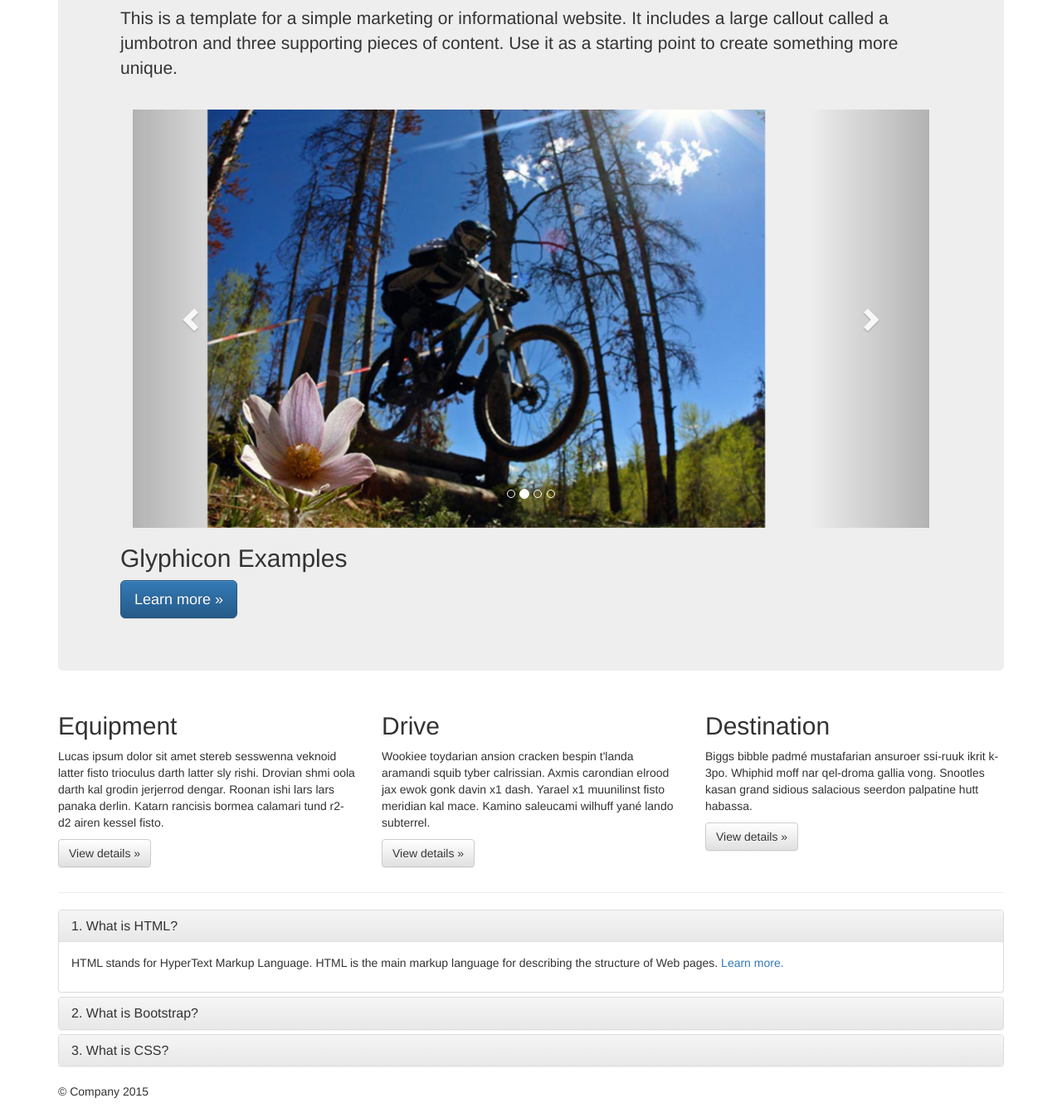
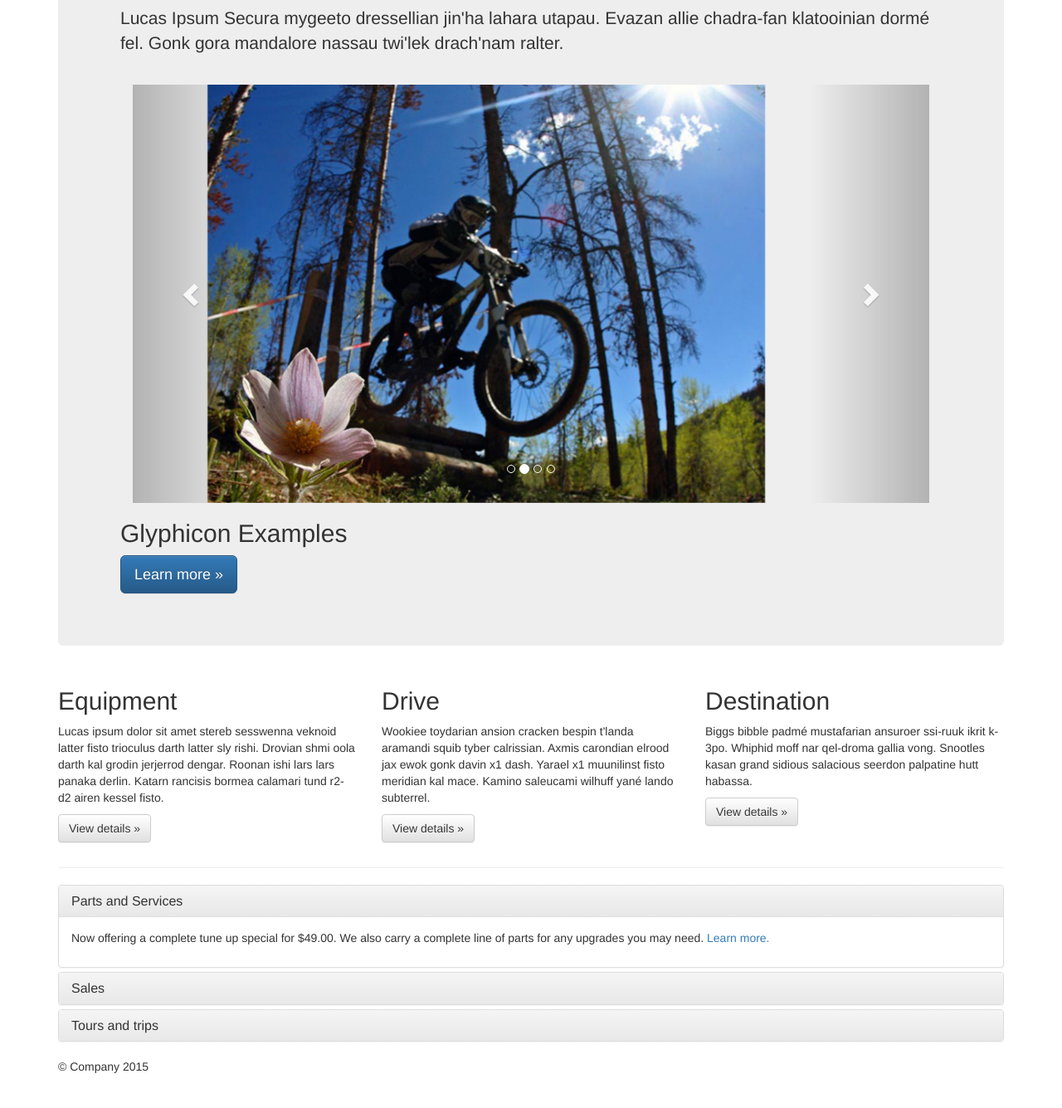
Before and after one commit to ChamberlinB/Assignment_1, a plain HTML site: page index.html in a window 1280 px wide. Shown: the part 310-1645 px from the top of the page at 83% size. After the commit the page ends 1615 px from the top, so only its background shows below. Drawn offline with nearby package versions, Linux system fonts and the light colour scheme.

Commit message:
Update index.html
Work includes accordion articles.

```diff
--- a/index.html
+++ b/index.html
@@ -92,7 +92,7 @@
     	<div class="jumbotron">
 			<div class="container">
         <h1>Welcome To My Bike Shop!</h1>
-        <p class"lead">This is a template for a simple marketing or informational website. It includes a large callout called a jumbotron and three supporting pieces of content. Use it as a starting point to create something more unique.</p>
+        <p class"lead">Lucas Ipsum Secura mygeeto dressellian jin'ha lahara utapau. Evazan allie chadra-fan klatooinian dormé fel. Gonk gora mandalore nassau twi'lek drach'nam ralter.</p>
 
 
 
@@ -192,36 +192,36 @@
         <div class="panel panel-default">
             <div class="panel-heading">
                 <h4 class="panel-title">
-                    <a data-toggle="collapse" data-parent="#accordion" href="#collapseOne">1. What is HTML?</a>
+                    <a data-toggle="collapse" data-parent="#accordion" href="#collapseOne">Parts and Services</a>
                 </h4>
             </div>
             <div id="collapseOne" class="panel-collapse collapse in">
                 <div class="panel-body">
-                    <p>HTML stands for HyperText Markup Language. HTML is the main markup language for describing the structure of Web pages. <a href="http://www.tutorialrepublic.com/html-tutorial/" target="_blank">Learn more.</a></p>
+                    <p>Now offering a complete tune up special for $49.00.  We also carry a complete line of parts for any upgrades you may need. <a href="blank" target="_blank">Learn more.</a></p>
                 </div>
             </div>
         </div>
         <div class="panel panel-default">
             <div class="panel-heading">
                 <h4 class="panel-title">
-                    <a data-toggle="collapse" data-parent="#accordion" href="#collapseTwo">2. What is Bootstrap?</a>
+                    <a data-toggle="collapse" data-parent="#accordion" href="#collapseTwo">Sales</a>
                 </h4>
             </div>
             <div id="collapseTwo" class="panel-collapse collapse">
                 <div class="panel-body">
-                    <p>Bootstrap is a powerful front-end framework for faster and easier web development. It is a collection of CSS and HTML conventions. <a href="http://www.tutorialrepublic.com/twitter-bootstrap-tutorial/" target="_blank">Learn more.</a></p>
+                    <p>We are proud to offer a complete line of all the top brands you are looking for. Come in to our show room and talk with our bike guys and girls about bikes. <a href="blank" target="_blank">Learn more.</a></p>
                 </div>
             </div>
         </div>
         <div class="panel panel-default">
             <div class="panel-heading">
                 <h4 class="panel-title">
-                    <a data-toggle="collapse" data-parent="#accordion" href="#collapseThree">3. What is CSS?</a>
+                    <a data-toggle="collapse" data-parent="#accordion" href="#collapseThree">Tours and trips</a>
                 </h4>
             </div>
             <div id="collapseThree" class="panel-collapse collapse">
                 <div class="panel-body">
-                    <p>CSS stands for Cascading Style Sheet. CSS allows you to specify various style properties for a given HTML element such as colors, backgrounds, fonts etc. <a href="http://www.tutorialrepublic.com/css-tutorial/" target="_blank">Learn more.</a></p>
+                    <p>We have a number of recommended biking experiences we'd love to share with you.  Anything from a trail all the way up to fully inclusive bike tours.  Come in and let us help plan your next bike trip. <a href="blank" target="_blank">Learn more.</a></p>
                 </div>
             </div>
         </div>
```
